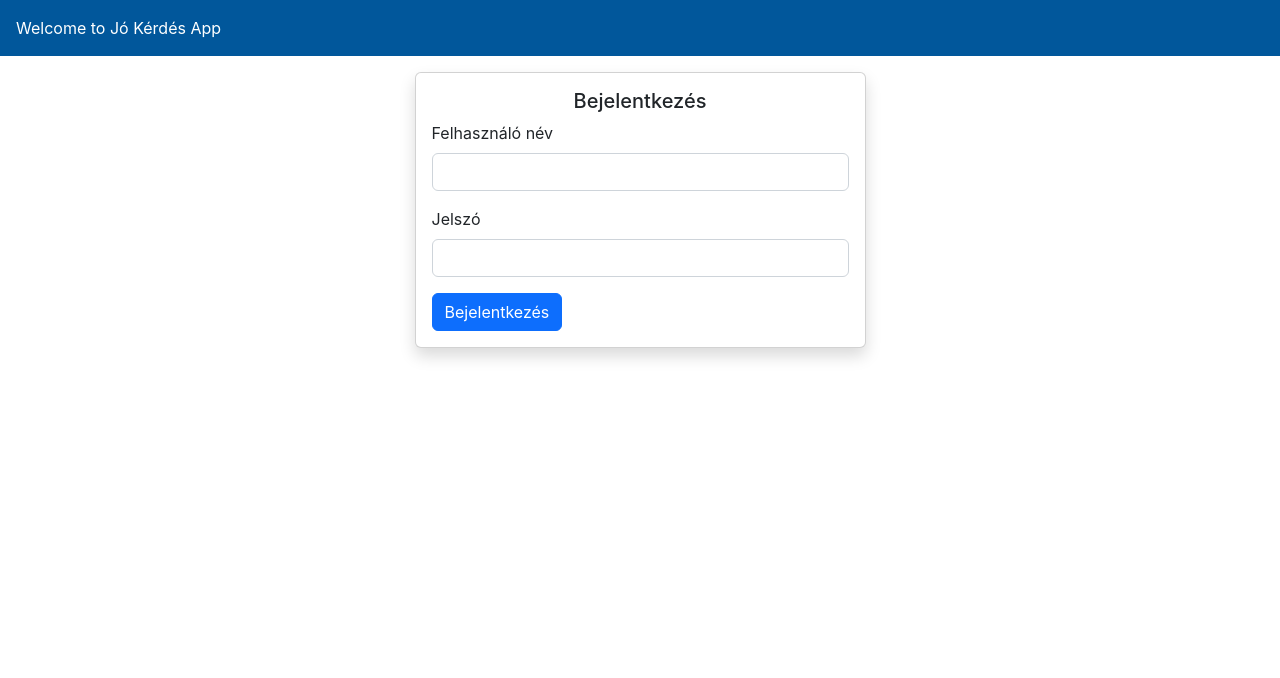
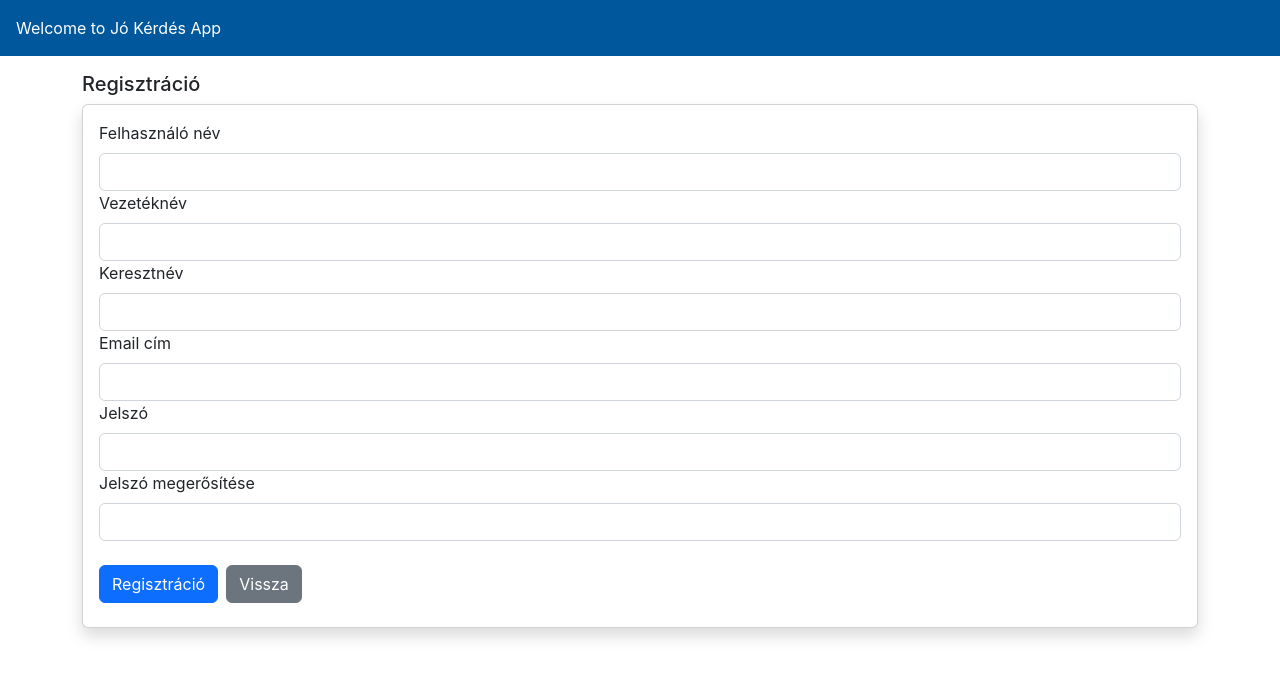
Before and after one commit to Stipo0/kialkot, a React (Create React App) app in the folder kialkot/kialkot/ClientApp/: page /registration in a window 1280 px wide. Before the commit this address led to /login. Shown: the top 678 px of the page. Built offline with nearby package versions, Linux system fonts and the light colour scheme.

Commit message:
Regisztráció

```diff
--- a/kialkot/kialkot/ClientApp/package.json
+++ b/kialkot/kialkot/ClientApp/package.json
@@ -3,9 +3,12 @@
   "version": "0.1.0",
   "private": true,
   "dependencies": {
+    "@emotion/react": "^11.10.5",
+    "@emotion/styled": "^11.10.5",
     "@fortawesome/fontawesome-svg-core": "^6.1.2",
     "@fortawesome/free-solid-svg-icons": "^6.1.2",
     "@fortawesome/react-fontawesome": "^0.2.0",
+    "@mui/material": "^5.10.12",
     "@testing-library/jest-dom": "^5.16.5",
     "@testing-library/react": "^13.3.0",
     "@testing-library/user-event": "^13.5.0",
--- a/kialkot/kialkot/ClientApp/src/App.tsx
+++ b/kialkot/kialkot/ClientApp/src/App.tsx
@@ -3,6 +3,7 @@ import { Navigate, Routes, Route } from "react-router-dom";
 
 import Navbar from "./components/navbar/Navbar";
 import LoginPage from "./pages/LoginPage/LoginPage";
+import RegistrationPage from "./pages/RegistrationPage/RegistrationPage";
 import UserPage from "./pages/UserPage/UserPage";
 import { AUTH_TOKEN } from "./util/constants";
 import { getDataFromTokenModel } from "./util/token";
@@ -54,6 +55,7 @@ class App extends Component<AppProps, AppState> {
                 path="/login"
                 element={<LoginPage setToken={this.setToken} />}
               />
+              <Route path="/registration" element={<RegistrationPage />} />
               <Route path="*" element={<Navigate to="/login" replace />} />
             </>
           )}
--- a/kialkot/kialkot/ClientApp/src/pages/LoginPage/LoginPage.tsx
+++ b/kialkot/kialkot/ClientApp/src/pages/LoginPage/LoginPage.tsx
@@ -1,8 +1,12 @@
+import { Alert } from "@mui/material";
 import { Form, Formik } from "formik";
+import { useState } from "react";
+import { useNavigate } from "react-router-dom";
 import * as Yup from "yup";
+
 import Button from "../../components/button/Button";
 import TextField from "../../components/text-field/TextField";
-import { CredentialsModel } from "../../models/auth.model";
+import { LoginCredentialsModel } from "../../models/auth.model";
 import { authService } from "../../service/auth.service";
 
 interface LoginPageProps {
@@ -10,21 +14,28 @@ interface LoginPageProps {
 }
 
 const LoginPage = ({ setToken }: LoginPageProps) => {
-  const initialValues: CredentialsModel = { name: "", password: "" };
+  const initialValues: LoginCredentialsModel = { email: "", password: "" };
+  const [error, setError] = useState('');
+  const navigate = useNavigate();
 
   const schema = Yup.object().shape({
-    name: Yup.string().required(),
-    password: Yup.string().required(),
+    email: Yup.string().email().required(),
+    password: Yup.string().min(6).required(),
   });
 
-  const handleSubmit = async (values: CredentialsModel) => {
+  const handleSubmit = async (values: LoginCredentialsModel) => {
     try {
       const { token } = await authService.login(values);
       setToken(token);
     } catch (e) {
+      setError("Hibás email cím vagy rossz jelszó!");
       setToken(null);
     }
   };
+
+  const goToRegistration = () => {
+    navigate("/registration");
+  }
 
   return (
     <div className="container">
@@ -40,8 +51,9 @@ const LoginPage = ({ setToken }: LoginPageProps) => {
               >
                 <Form>
                   <TextField
-                    name="name"
-                    label="Felhasználó név"
+                    name="email"
+                    label="Email cím"
+                    type="email"
                     className="mb-3"
                   />
                   <TextField
@@ -50,7 +62,16 @@ const LoginPage = ({ setToken }: LoginPageProps) => {
                     type="password"
                     className="mb-3"
                   />
+                  {error ? <Alert className="mb-3" severity="error">{error}</Alert> : null}
                   <Button type="submit">Bejelentkezés</Button>
+                  <Button
+                    color="secondary"
+                    type="button"
+                    className="m-2"
+                    onClick={goToRegistration}
+                  >
+                    Regisztráció
+                  </Button>
                 </Form>
               </Formik>
             </div>
--- /dev/null
+++ b/kialkot/kialkot/ClientApp/src/pages/RegistrationPage/RegistrationPage.tsx
@@ -0,0 +1,95 @@
+import { Alert } from "@mui/material";
+import { Form, Formik } from "formik";
+import { useState } from "react";
+import { useNavigate } from "react-router-dom";
+import * as Yup from "yup";
+import Button from "../../components/button/Button";
+
+import Page from "../../components/page/Page";
+import TextField from "../../components/text-field/TextField";
+import { RegistrationCredentialsModel } from "../../models/auth.model";
+import { userService } from "../../service/user.service";
+
+const RegistrationPage = () => {
+  const [error, setError] = useState("");
+  const navigate = useNavigate();
+
+  const initialValues: RegistrationCredentialsModel = {
+    email: "",
+    nickName: "",
+    firstName: "",
+    lastName: "",
+    password: "",
+    confirmPassword: "",
+  };
+
+  const schema = Yup.object().shape({
+    email: Yup.string().email().required(),
+    nickName: Yup.string().required(),
+    firstName: Yup.string().required(),
+    lastName: Yup.string().required(),
+    password: Yup.string().min(6).required(),
+    confirmPassword: Yup.string().oneOf([
+      Yup.ref("password"),
+      "A két jelszó nem egyezik meg!"
+    ]),
+  });
+
+  const handleSubmit = async (values: RegistrationCredentialsModel) => {
+    let requestError = "";
+    try {
+      requestError = await userService.storeMe(values);
+      goToLogin();
+    } catch (e) {
+      setError(requestError);
+    }
+  };
+
+  const goToLogin = () => {
+    navigate("/login");
+  };
+
+  return (
+    <Page title="Regisztráció">
+      <Formik
+        initialValues={initialValues}
+        validationSchema={schema}
+        onSubmit={handleSubmit}
+        enableReinitialize
+        validateOnChange
+        validateOnMount
+      >
+        <Form>
+          <TextField name="nickName" label="Felhasználó név" />
+          <TextField name="firstName" label="Vezetéknév" />
+          <TextField name="lastName" label="Keresztnév" />
+          <TextField name="email" type="email" label="Email cím" />
+          <TextField name="password" type="password" label="Jelszó" />
+          <TextField
+            name="confirmPassword"
+            type="password"
+            label="Jelszó megerősítése"
+          />
+          {error ? (
+            <Alert className="mb-3" severity="error">
+              {error}
+            </Alert>
+          ) : null}
+          <div className="mt-3">
+            <Button type="submit">Regisztráció</Button>
+            <Button
+              color="secondary"
+              type="button"
+              className="m-2"
+              onClick={goToLogin}
+            >
+              Vissza
+            </Button>
+          </div>
+        </Form>
+      </Formik>
+    </Page>
+  );
+};
+
+export default RegistrationPage;
--- a/kialkot/kialkot/ClientApp/src/pages/UserPage/UserPage.tsx
+++ b/kialkot/kialkot/ClientApp/src/pages/UserPage/UserPage.tsx
@@ -29,9 +29,9 @@ const UserPage = () => {
 
   const schema = Yup.object().shape({
     email: Yup.string().email().required(),
+    nickName: Yup.string().required(),
     firstName: Yup.string().required(),
     lastName: Yup.string().required(),
-    nickName: Yup.string().required(),
   });
 
   const handleSubmit = async (values: UserFormValues) => {
@@ -55,14 +55,14 @@ const UserPage = () => {
       >
         <Form>
           <TextField name="nickName" label="Felhasználó név" />
-          <TextField name="lastName" label="Vezetéknév" />
-          <TextField name="firstName" label="Keresztnév" />
+          <TextField name="firstName" label="Vezetéknév" />
+          <TextField name="lastName" label="Keresztnév" />
           <TextField name="email" type="email" label="Email cím" />
           <div className="mt-3">
             <Button
               color="secondary"
               type="button"
-              className="me-2"
+              className="m-2"
               onClick={goToProfil}
             >
               Vissza
--- a/kialkot/kialkot/ClientApp/src/service/auth.service.tsx
+++ b/kialkot/kialkot/ClientApp/src/service/auth.service.tsx
@@ -1,4 +1,4 @@
-import { CredentialsModel } from "../models/auth.model";
+import { LoginCredentialsModel } from "../models/auth.model";
 import request, { Methods } from "../util/request";
 
 interface LoginResponse {
@@ -6,7 +6,7 @@ interface LoginResponse {
 }
 
 class AuthService {
-	async login(credentials: CredentialsModel) {
+	async login(credentials: LoginCredentialsModel) {
 		return request<LoginResponse>({
 			method: Methods.POST,
 			resource: "api/Auth/login",
--- a/kialkot/kialkot/ClientApp/src/service/user.service.ts
+++ b/kialkot/kialkot/ClientApp/src/service/user.service.ts
@@ -1,7 +1,16 @@
+import { RegistrationCredentialsModel } from "../models/auth.model";
 import { UserFormValues, UserModel } from "../models/user.model";
 import request, { Methods } from "../util/request";
 
 class UsersService {
+	async storeMe(credentials: RegistrationCredentialsModel) {
+		return request<string>({
+			method: Methods.POST,
+			resource: "api/Account/register",
+			data: credentials
+		});
+	}
+
 	async getMe() {
 		return request<UserModel>({ resource: "api/Account/me", method: Methods.GET })
 	}
```
Also changed, not shown: kialkot/kialkot/ClientApp/src/models/auth.model.ts (+11 -2 lines), 1 other file (tests, documents, lock files or other folders).
